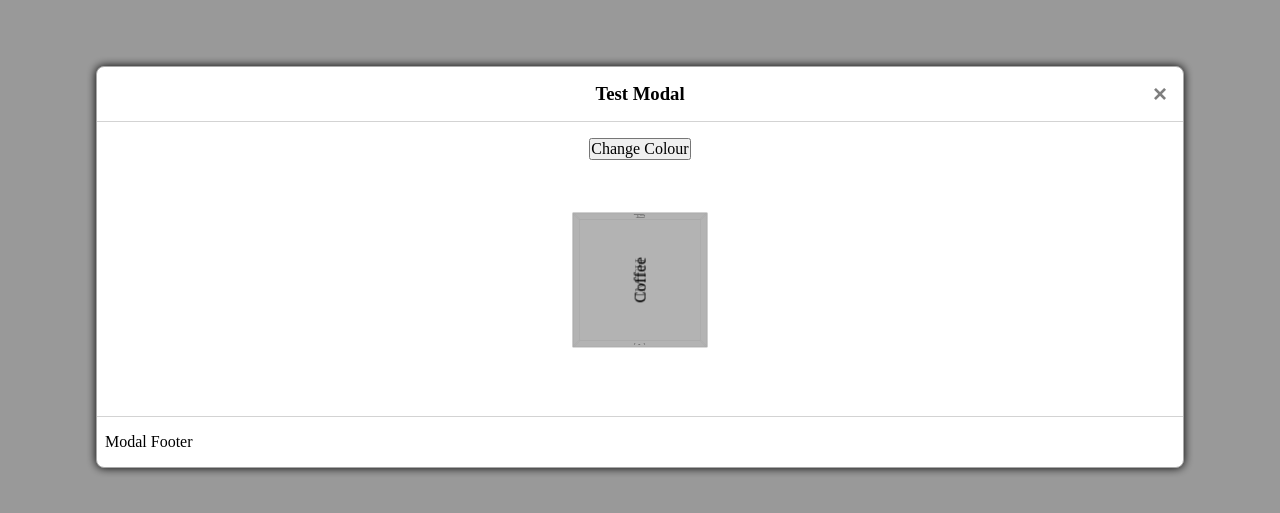
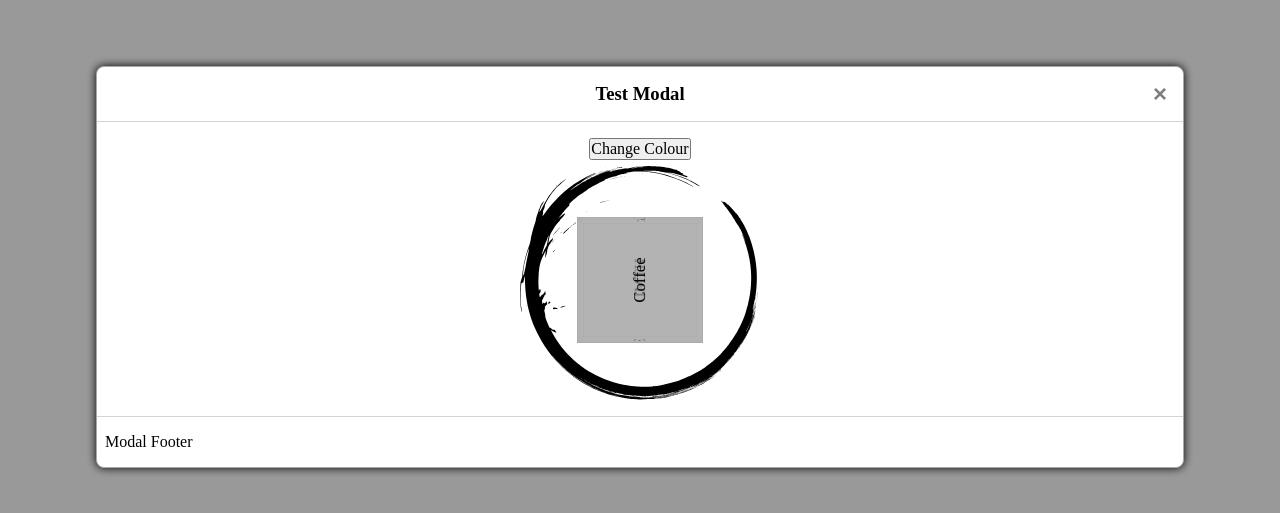
Before and after one commit to seanyoung247/ensoJS, a plain HTML site: page index.html in a window 1280 px wide. Shown: the part 133-646 px from the top of the page. Drawn offline with Linux system fonts and the light colour scheme.

Commit message:
feat: Adds enso icon to index.html

```diff
--- a/assets/styles/styles.css
+++ b/assets/styles/styles.css
@@ -52,6 +52,7 @@ css3d-cuboid > div {
     width: 15em;
     height: 15em;
     perspective: 100vw;
+    background: url('../images/icon.svg') 0 0 / contain no-repeat;
 }
 
 css3d-cuboid {
--- a/index.html
+++ b/index.html
@@ -26,12 +26,12 @@
         <div class="modal-content" slot="modal-content">
             <button id="modal-color-btn">Change Colour</button>
             <div id="cube-wrapper">
-                <css3d-cuboid width="8em" height="8em" depth="8em">
+                <css3d-cuboid width="7.5em" height="7.5em" depth="7.5em">
                     <div slot="front">HTML</div>
                     <div slot="right">CSS</div>
                     <div slot="left">JavaScript</div>
                     <div slot="back">Coffee</div>
-                    <div slot="top">No Frameworks</div>
+                    <div slot="top">Enso</div>
                     <div slot="bottom">No Sleep</div>
                 </css3d-cuboid>
             </div>
```
